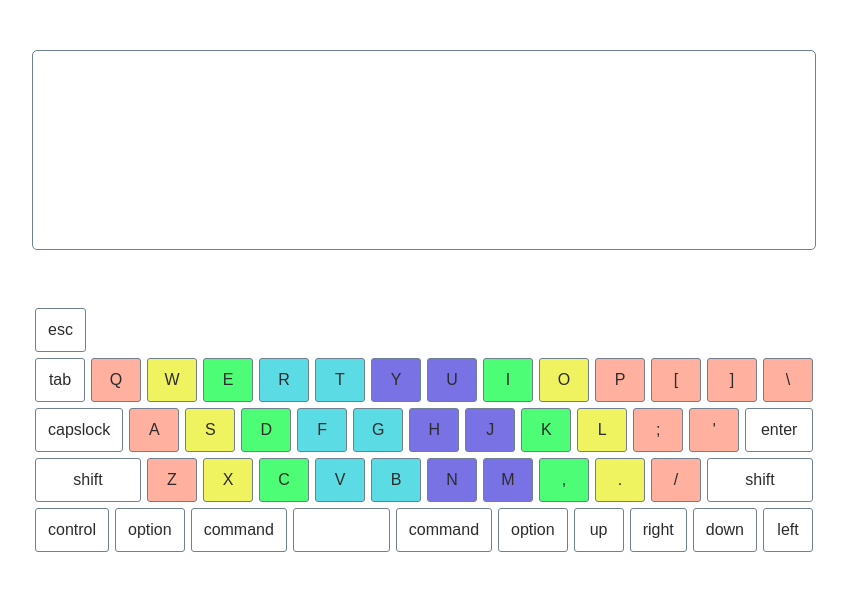
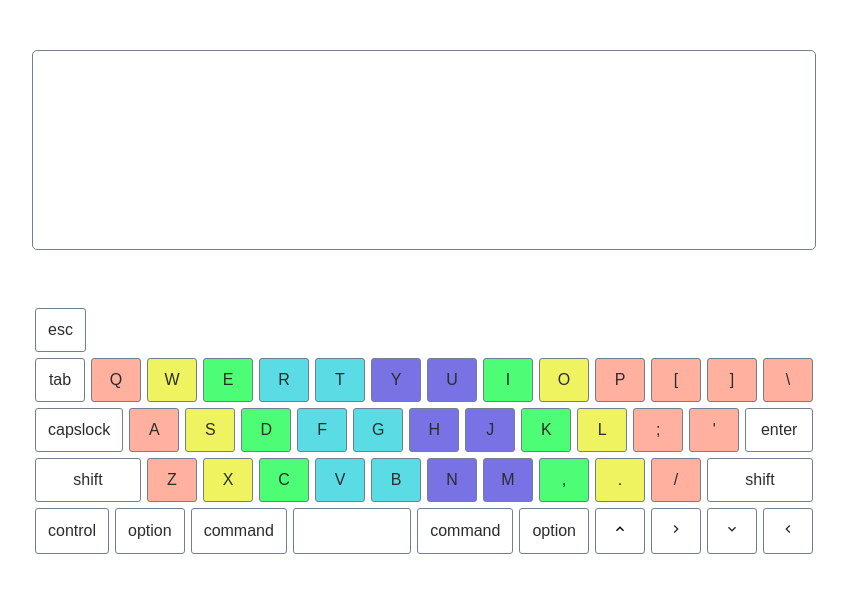
Before and after one commit to fs-engineer/keyboard, a React (Create React App) app: page / in a window 1280 px wide. Shown: the top 592 px of the page, without its empty margins (216-1063 px from the left). Built offline with nearby package versions, Linux system fonts and the light colour scheme.

Commit message:
type script installation

```diff
--- a/package.json
+++ b/package.json
@@ -9,6 +9,7 @@
     "@testing-library/user-event": "^13.5.0",
     "react": "^18.2.0",
     "react-dom": "^18.2.0",
+    "react-icons": "^4.7.1",
     "react-scripts": "5.0.1",
     "styled-components": "^5.3.6",
     "web-vitals": "^2.1.4"
@@ -40,7 +41,9 @@
     ]
   },
   "devDependencies": {
+    "@types/styled-components": "^5.1.26",
     "gh-pages": "^5.0.0",
-    "prettier": "2.8.3"
+    "prettier": "2.8.3",
+    "typescript": "^4.9.5"
   }
 }
--- a/src/App.js
+++ b/src/App.tsx
@@ -1,7 +1,8 @@
 import Keyboard from './components/Keyboard/Keyboard';
 import { ThemeProvider } from 'styled-components';
-import theme from './assets/theme';
+import { theme } from './assets';
 import TrainingWindow from './components/TrainingWindow/TrainingWindow';
+import 'styled-components';
 
 function App() {
   return (
--- a/src/assets/index.js
+++ b/src/assets/index.js
@@ -1,2 +1,2 @@
 export { default as keyboardData } from './keyboardData';
-export { default as theme } from './theme';
+export { theme } from './theme';
--- a/src/assets/keyboardData.js
+++ b/src/assets/keyboardData.js
@@ -1,4 +1,10 @@
-import theme from '../assets/theme';
+import { theme } from './theme';
+import {
+  MdKeyboardArrowDown,
+  MdKeyboardArrowLeft,
+  MdKeyboardArrowRight,
+  MdKeyboardArrowUp,
+} from 'react-icons/md';
 
 const keyboardData = {
   escRow: [
@@ -9,7 +15,6 @@ const keyboardData = {
       system: true,
     },
   ],
-
   firstRow: [
     { code: 'Tab', name: 'Tab', color: theme.background.white, system: true },
     { code: 'KeyQ', name: 'q', color: theme.background.pink },
@@ -131,25 +136,29 @@ const keyboardData = {
   arrows: [
     {
       code: 'ArrowUp',
-      name: 'up',
+      name: null,
+      icon: <MdKeyboardArrowUp color="black" />,
       color: theme.background.white,
       system: true,
     },
     {
       code: 'ArrowRight',
-      name: 'right',
+      name: null,
+      icon: <MdKeyboardArrowRight />,
       color: theme.background.white,
       system: true,
     },
     {
       code: 'ArrowDown',
-      name: 'down',
+      name: null,
+      icon: <MdKeyboardArrowDown />,
       color: theme.background.white,
       system: true,
     },
     {
       code: 'ArrowLeft',
-      name: 'left',
+      name: null,
+      icon: <MdKeyboardArrowLeft />,
       color: theme.background.white,
       system: true,
     },
--- a/src/assets/theme.js
+++ b/src/assets/theme.ts
@@ -1,4 +1,6 @@
-const theme = {
+import { DefaultTheme } from 'styled-components';
+
+export const theme: DefaultTheme = {
   background: {
     white: '#ffffff',
     pink: '#ffb09e',
@@ -14,5 +16,3 @@ const theme = {
     main: '#2d2b2b',
   },
 };
-
-export default theme;
--- a/src/components/KeyBtn/KeyBtn.js
+++ b/src/components/KeyBtn/KeyBtn.js
@@ -1,7 +1,7 @@
 import { Button } from './KeyBtn.styled';
 import { useEffect, useState } from 'react';
 
-const KeyBtn = ({ name, code, currentKey, bgColor, system }) => {
+const KeyBtn = ({ name, code, currentKey, bgColor, system, icon }) => {
   const [isActive, setIsActive] = useState(false);
 
   useEffect(() => {
@@ -21,7 +21,7 @@ const KeyBtn = ({ name, code, currentKey, bgColor, system }) => {
       data-code={code}
       type="button"
     >
-      {name}
+      {icon && !name ? icon : name}
     </Button>
   );
 };
--- a/src/components/KeyBtn/KeyBtn.styled.js
+++ b/src/components/KeyBtn/KeyBtn.styled.js
@@ -1,5 +1,5 @@
 import styled from 'styled-components';
-import theme from '../../assets/theme';
+import { theme } from '../../assets';
 
 const isGrow = props =>
   props['data-code'] === 'Space' ||
--- a/src/components/Keyboard/Keyboard.js
+++ b/src/components/Keyboard/Keyboard.js
@@ -1,7 +1,7 @@
 import { useEffect, useState } from 'react';
 import KeyBtn from '../KeyBtn/KeyBtn';
 import keyboardData from '../../assets/keyboardData';
-import { KeyContainer, KeyWrapper } from './Keyboard.styled';
+import { ArrowKeyContainer, KeyContainer, KeyWrapper } from './Keyboard.styled';
 
 const Keyboard = () => {
   const [currentKey, setCurrentKey] = useState(null);
@@ -80,6 +80,7 @@ const Keyboard = () => {
               code={el.code}
             />
           ))}
+          <ArrowKeyContainer>
             {keyboardData.arrows.map(el => (
               <KeyBtn
                 key={el.code}
@@ -87,9 +88,11 @@ const Keyboard = () => {
                 currentKey={currentKey}
                 bgColor={el.color}
                 name={el.name}
+                icon={el.icon}
                 code={el.code}
               />
             ))}
+          </ArrowKeyContainer>
         </KeyWrapper>
       </div>
     </KeyContainer>
--- a/src/components/Keyboard/Keyboard.styled.js
+++ b/src/components/Keyboard/Keyboard.styled.js
@@ -10,3 +10,5 @@ export const KeyWrapper = styled.div`
   display: flex;
   justify-content: space-between;
 `;
+
+export const ArrowKeyContainer = styled.div``;
--- a/src/index.js
+++ b/src/index.tsx
@@ -3,7 +3,9 @@ import ReactDOM from 'react-dom/client';
 import './index.css';
 import App from './App';
 
-const root = ReactDOM.createRoot(document.getElementById('root'));
+const root = ReactDOM.createRoot(
+  document.getElementById('root') as HTMLElement,
+);
 root.render(
   <React.StrictMode>
     <App />
```
Also changed, not shown: src/styled.d.ts (added, +27 -0 lines), tsconfig.json (added, +26 -0 lines), 1 other file (tests, documents, lock files or other folders). Lines whose indentation alone changed are shown as unchanged.
